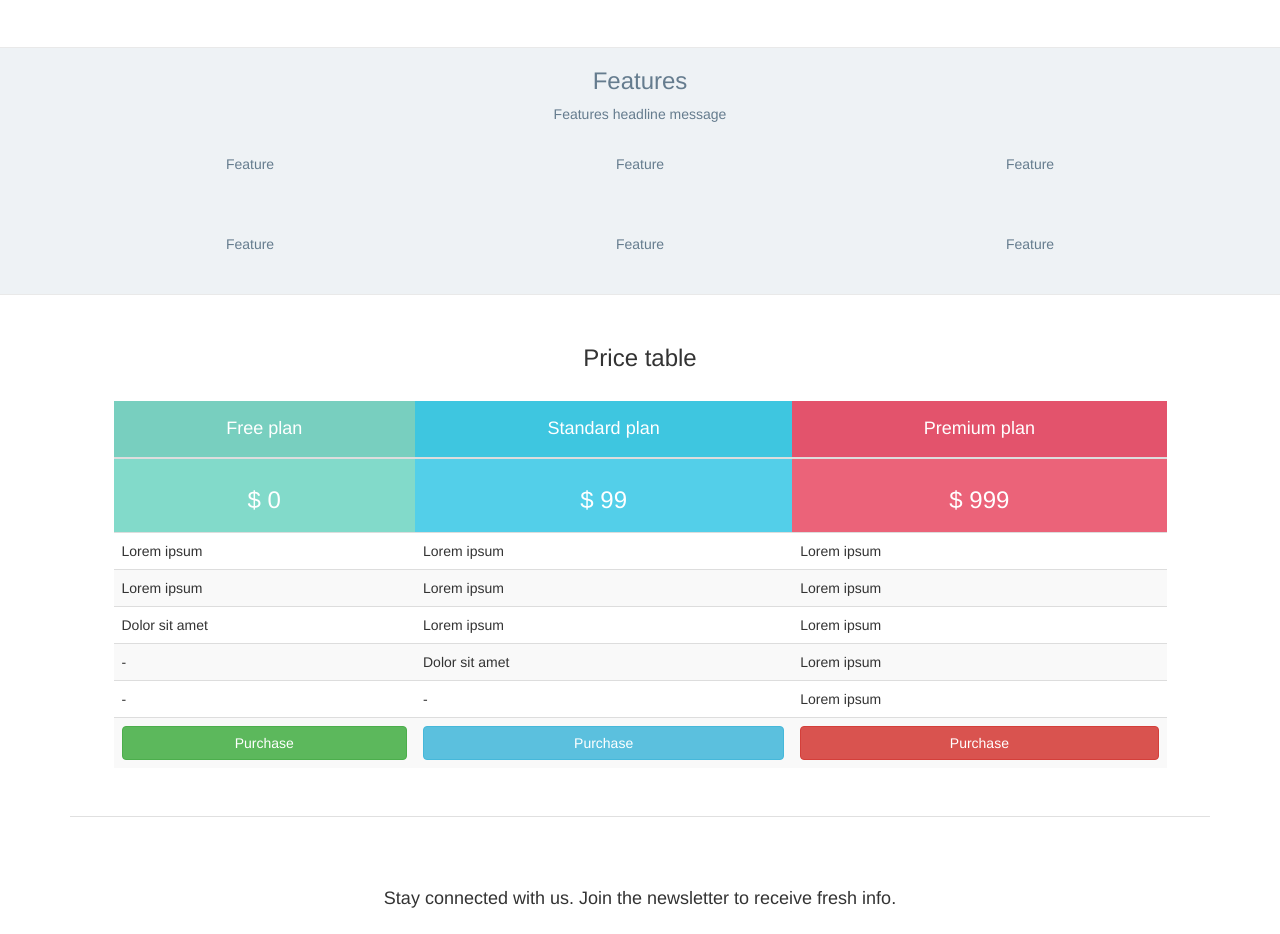
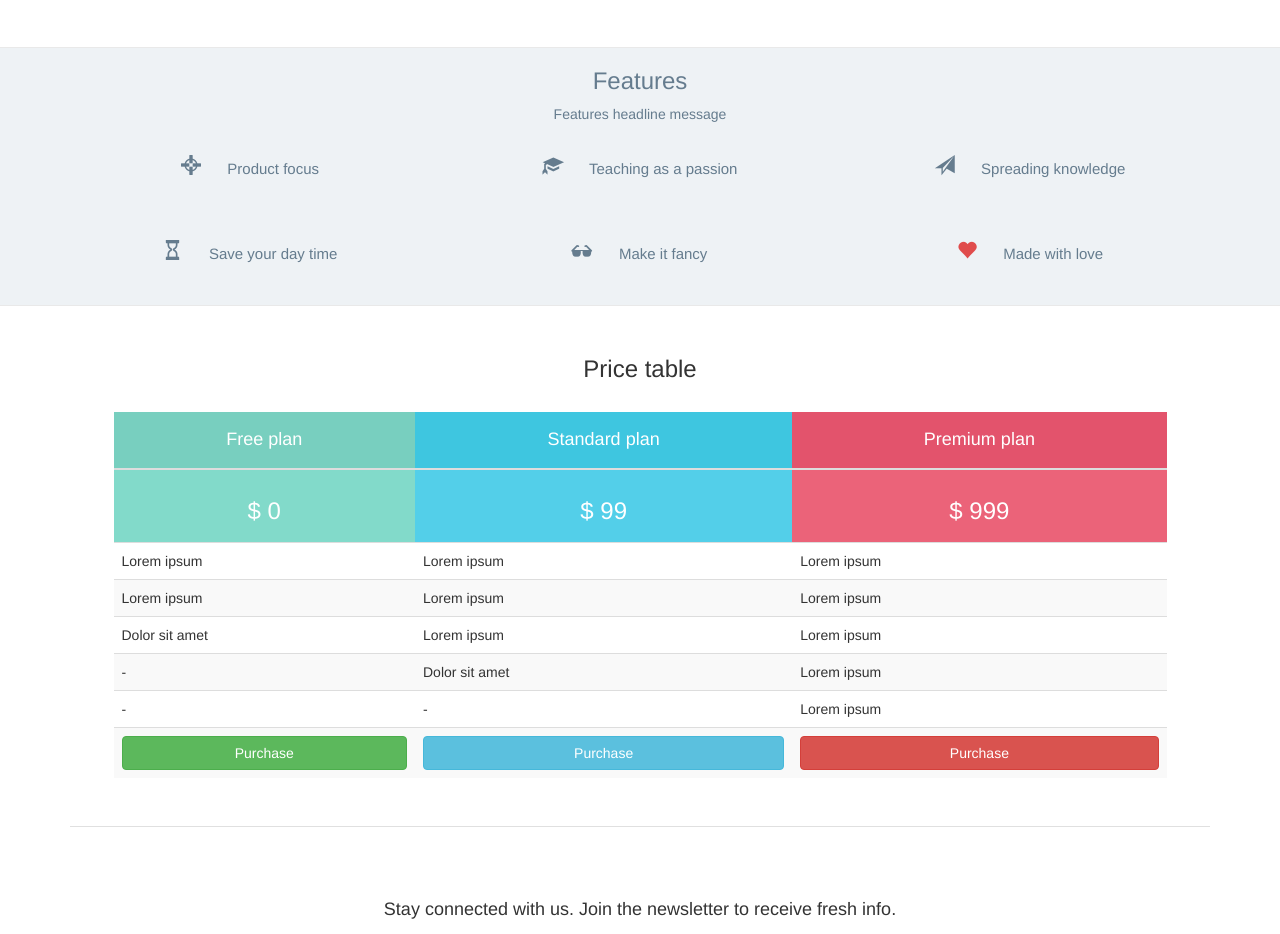
Before and after one commit to jsdelivrbot/bootstrap4-projects, a plain HTML site: page bootstrap-landing-application/landing_page.html in a window 1280 px wide. Shown: the part 1703-2637 px from the top of the page. Drawn offline with Linux system fonts and the light colour scheme.

Commit message:
Fancy features CH-5 is done

```diff
--- a/bootstrap-landing-application/css/base.css
+++ b/bootstrap-landing-application/css/base.css
@@ -72,6 +72,22 @@ section#features .feature {
     padding-top: 2rem;
     padding-bottom: 4rem;
     text-align: center;
+}
+
+section#features .glyphicon {
+    font-size: 2rem;
+}
+
+section#features .glyphicon-heart {
+    color: #E04C4C;
+}
+
+section#features .feature-tag {
+    max-width: 10.7em;
+    display: inline-block;
+    text-align: left;
+    margin-left: 1.5em;
+    font-size: 1.5rem;
 }
 
 section#pricing h3.price-headline {
--- a/bootstrap-landing-application/landing_page.html
+++ b/bootstrap-landing-application/landing_page.html
@@ -118,22 +118,40 @@
         <!-- row 6 -->
         <div class="row">
           <div class="col-sm-2 col-md-4">
-            <div class="feature">Feature</div>
+            <div class="feature">
+              <span class="glyphicon glyphicon-screenshot" aria-hidden="true"></span>
+              <span class="feature-tag">Product focus</span>
+            </div>
           </div>
           <div class="col-sm-2 col-md-4">
-            <div class="feature">Feature</div>
+            <div class="feature">
+              <span class="glyphicon glyphicon-education" aria-hidden="true"></span>
+              <span class="feature-tag">Teaching as a passion</span>
+            </div>
           </div>
           <div class="col-sm-2 col-md-4">
-            <div class="feature">Feature</div>
+            <div class="feature">
+              <span class="glyphicon glyphicon-send" aria-hidden="true"></span>
+              <span class="feature-tag">Spreading knowledge</span>
+            </div>
           </div>
           <div class="col-sm-2 col-md-4">
-            <div class="feature">Feature</div>
+            <div class="feature">
+              <span class="glyphicon glyphicon-hourglass" aria-hidden="true"></span>
+              <span class="feature-tag">Save your day time</span>
+            </div>
           </div>
           <div class="col-sm-2 col-md-4">
-            <div class="feature">Feature</div>
+            <div class="feature">
+              <span class="glyphicon glyphicon-sunglasses" aria-hidden="true"></span>
+              <span class="feature-tag">Make it fancy</span>
+            </div>
           </div>
           <div class="col-sm-2 col-md-4">
-            <div class="feature">Feature</div>
+            <div class="feature">
+              <span class="glyphicon glyphicon-heart" aria-hidden="true"></span>
+              <span class="feature-tag">Made with love</span>
+            </div>
           </div>
         </div>
       </div>
```
